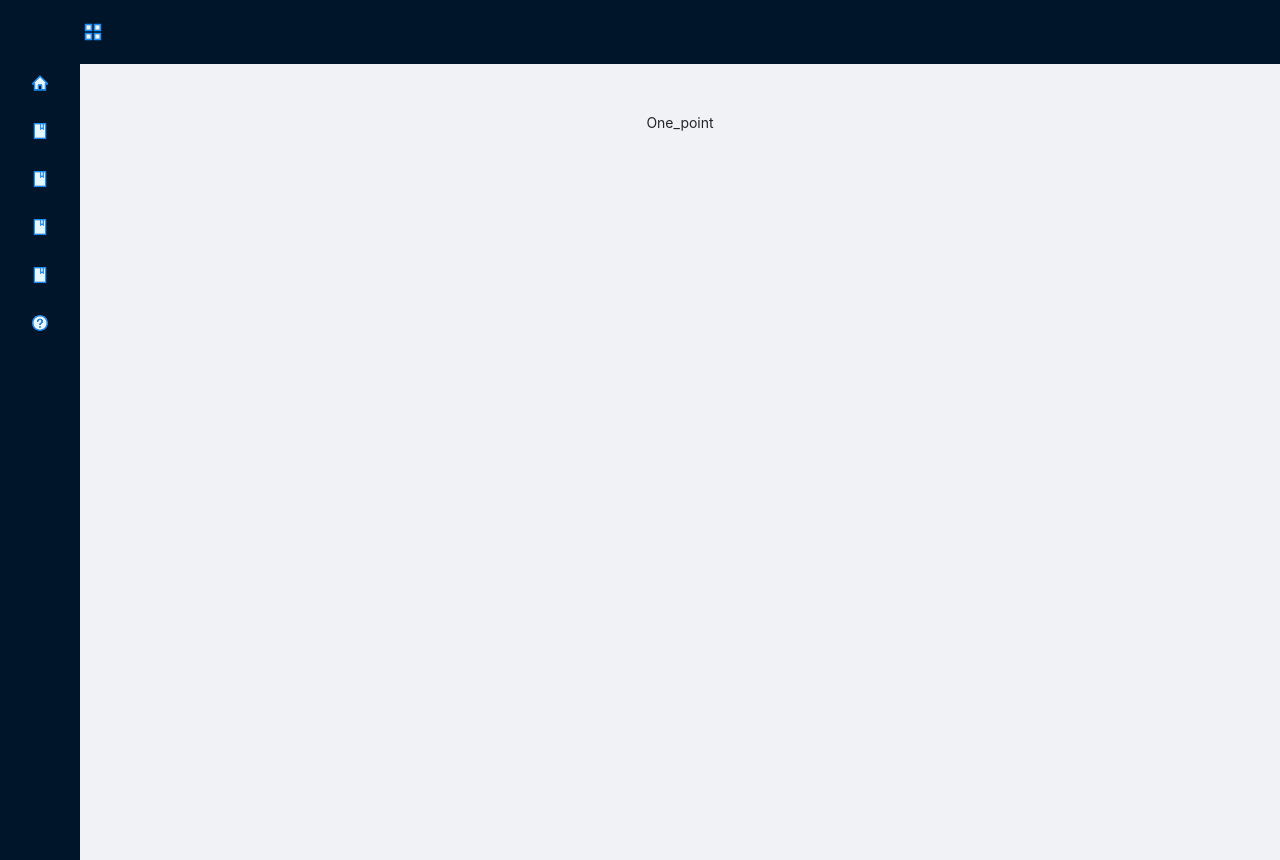
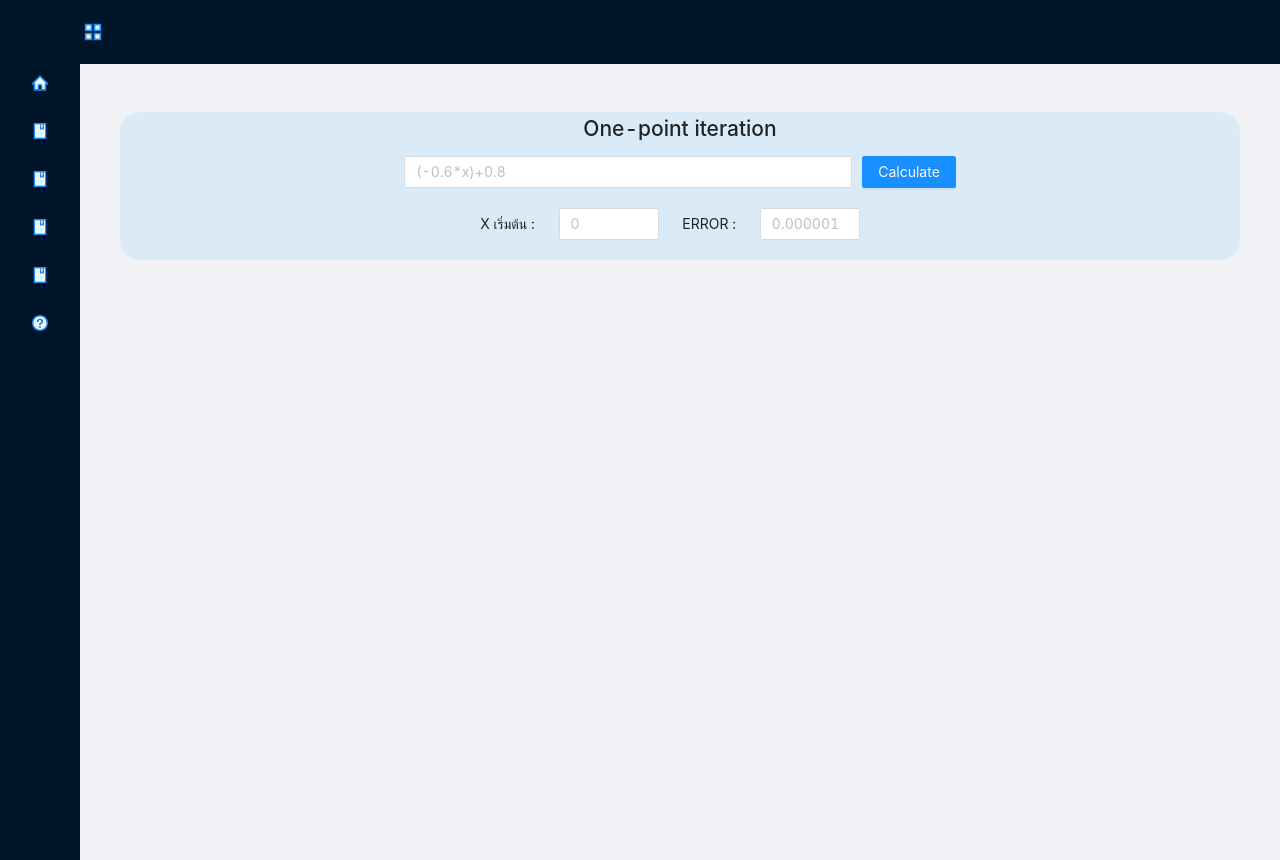
Before and after one commit to pudjapu/react_wep, a React (Create React App) app in the folder hod_web/: page /#/OnePoint in a window 1280 px wide. Built offline with nearby package versions, Linux system fonts and the light colour scheme.

Commit message:
add one-point

```diff
--- a/hod_web/src/Componet/one-point_iteration.js
+++ b/hod_web/src/Componet/one-point_iteration.js
@@ -3,14 +3,83 @@ import React from 'react'
 import { Input } from 'antd';
 import { Button } from 'antd';
 
-
+import '../css/one_point.css'
 
 class One_point extends React.Component{
 
+    state = {
+        Equation: '(-0.6*x)+0.8',
+        X: '0',
+        ERROR: '0.000001',
+        result: '',
+      };
+
+    getEquation = (e) => {
+        this.setState({
+            Equation: e.target.value,
+        });
+    };
+
+    getX = (e) => {
+        this.setState({
+            X: e.target.value,
+        });
+    };
+
+    show_value = (e) =>{
+
+        const Parser = require('expr-eval').Parser;
+
+        let i = 1;
+        let arr = [];
+
+        let Equation = this.state.Equation;
+        let X = this.state.X;
+        X = parseFloat(X);
+        let ERROR = this.state.ERROR;
+        ERROR = parseFloat(ERROR);
+
+        var expression = Parser.parse(Equation);
+
+        let x1,error_1;
+        let err = 99999999;
+
+        while(err > ERROR){
+            x1 = expression.evaluate({ x: X })
+            error_1 = Math.abs((x1-X)/x1)
+
+            if(err == error_1){
+                break;
+            }
+            arr.push(<div className='result' key={i}>Iteration {i} : {x1}</div>);
+            i++;
+
+            err = error_1;
+            X = x1;
+        }
+        if(arr.length == 0){
+            this.setState({result: 'Is Diverge'})
+        }
+        else{
+            this.setState({result: arr})
+        }
+    }
+
     render(){
         return(
-            <div>
-                One_point
+            <div className="allincompro">
+                <h2>One-point iteration</h2>
+                <div>
+                    <span><Input placeholder="(-0.6*x)+0.8" onChange={this.getEquation} className="Input"/></span>
+                    <span className="Calculate_Button"><Button type="primary" onClick={this.show_value} >Calculate</Button></span>
+                </div>
+                <div>
+                <span className="Text_Input_2"> X เริ่มต้น : </span>
+                    <span><Input placeholder="0" onChange={this.getX} className="Input_2"/></span>
+                    <span className="Text_Input_2"> ERROR : </span>
+                    <span><Input placeholder="0.000001" onChange={this.getERR} className="Input_2"/></span>
+                </div>
+                {this.state.result}
             </div>
         )
     }
--- a/hod_web/src/css/one_point.css
+++ b/hod_web/src/css/one_point.css
@@ -0,0 +1,4 @@
+.allincompro{
+    background-color:#0099ff17;
+    border-radius: 20px;
+}
```
